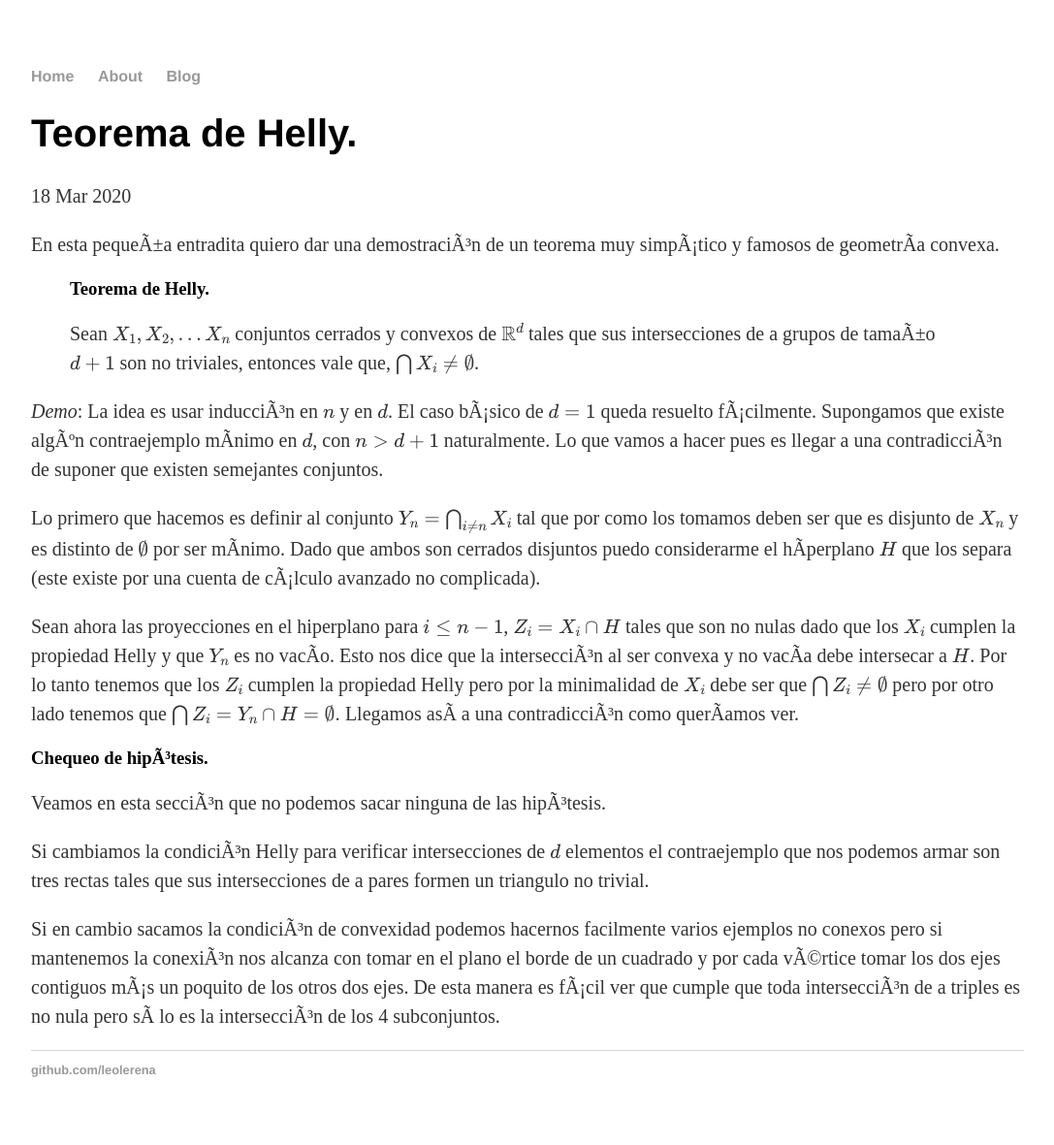
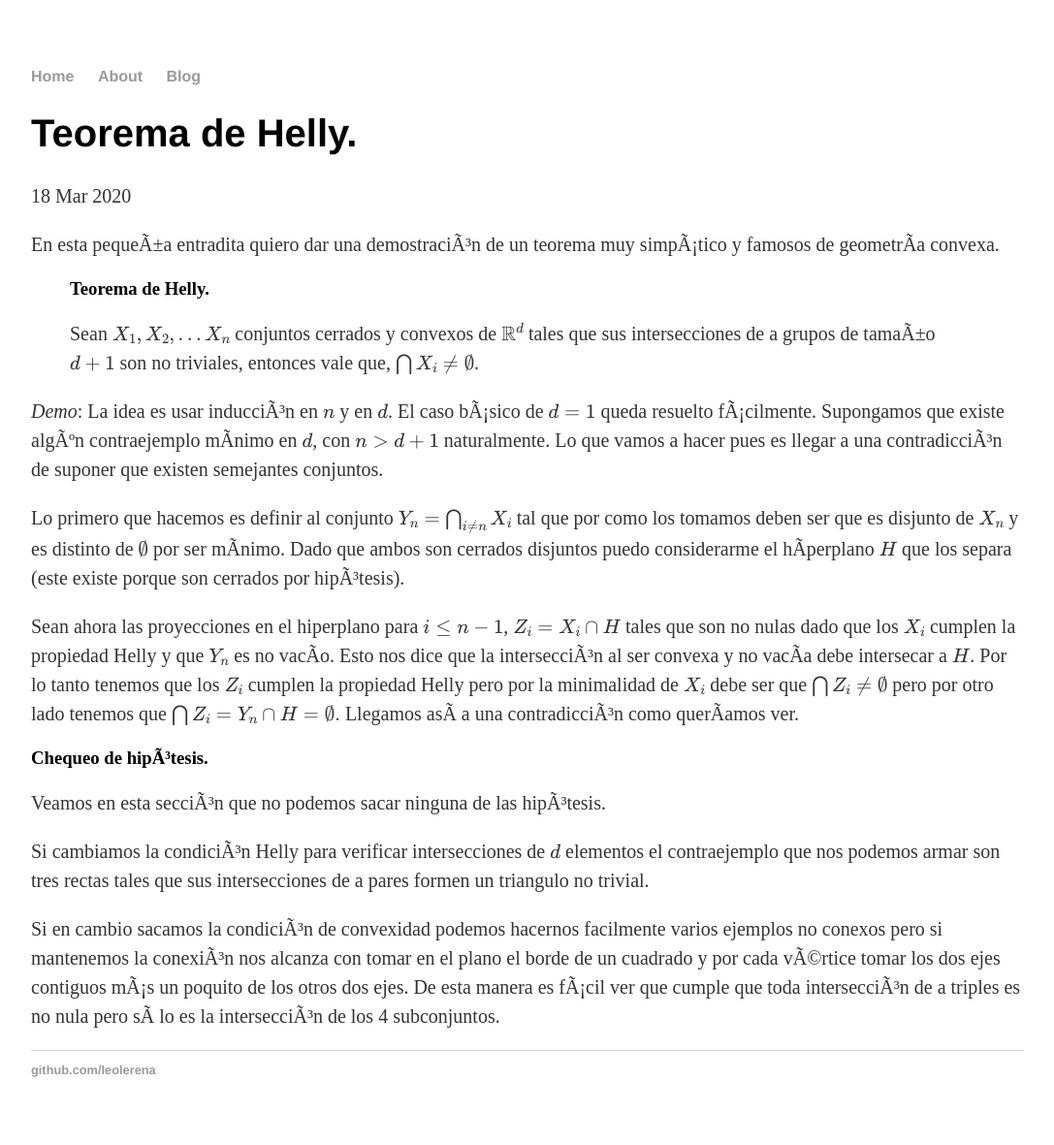
Before and after one commit to leolerena/leolerena.github.io, a Jekyll site: the page built from _posts/2020-03-18-teo-de-helly.md, in a window 1280 px wide. Shown: the whole page at 97% size, without its empty margins (96-1183 px from the left). Built offline with Jekyll 4.4.1, drawn with Linux system fonts in a browser that asks for light colours; formulas are drawn with MathJax 3; a script that is not in the unit is left out.

Commit message:
Update 2020-03-18-teo-de-helly.md

```diff
--- a/_posts/2020-03-18-teo-de-helly.md
+++ b/_posts/2020-03-18-teo-de-helly.md
@@ -15,7 +15,7 @@ En esta pequeña entradita quiero dar una demostración de un teorema muy simpá
 _Demo_: La idea es usar inducción en $n$ y en $d$. El caso básico de $d=1$ queda resuelto fácilmente. Supongamos que existe algún contraejemplo mínimo en $d$, con $n > d+1$ naturalmente. Lo que vamos a hacer pues es llegar a una contradicción de suponer que existen semejantes conjuntos.
 
 Lo primero que hacemos es definir al conjunto $$Y_n= \bigcap_{i \neq n} X_i$$ tal que por como los tomamos deben ser que es disjunto de $X_n$ y es distinto de $\emptyset$ por ser mínimo.
-Dado que ambos son cerrados disjuntos puedo considerarme el híperplano $H$ que los separa (este existe por una cuenta de cálculo avanzado no complicada).
+Dado que ambos son cerrados disjuntos puedo considerarme el híperplano $H$ que los separa (este existe porque son cerrados por hipótesis).
 
 Sean ahora las proyecciones en el hiperplano para $i \le n-1$, $$Z_i = X_i \cap H$$ tales que son no nulas dado que los $X_i$ cumplen la propiedad Helly y que $Y_n$ es no vacío. Esto nos dice que la intersección al ser convexa y no vacía debe intersecar a $H$. Por lo tanto tenemos que los $Z_i$ cumplen la propiedad Helly pero por la minimalidad de $X_i$ debe ser que $$\bigcap Z_i \neq \emptyset$$
 pero por otro lado tenemos que $$\bigcap Z_i = Y_n \cap H = \emptyset. $$ Llegamos así a una contradicción como queríamos ver.
```
